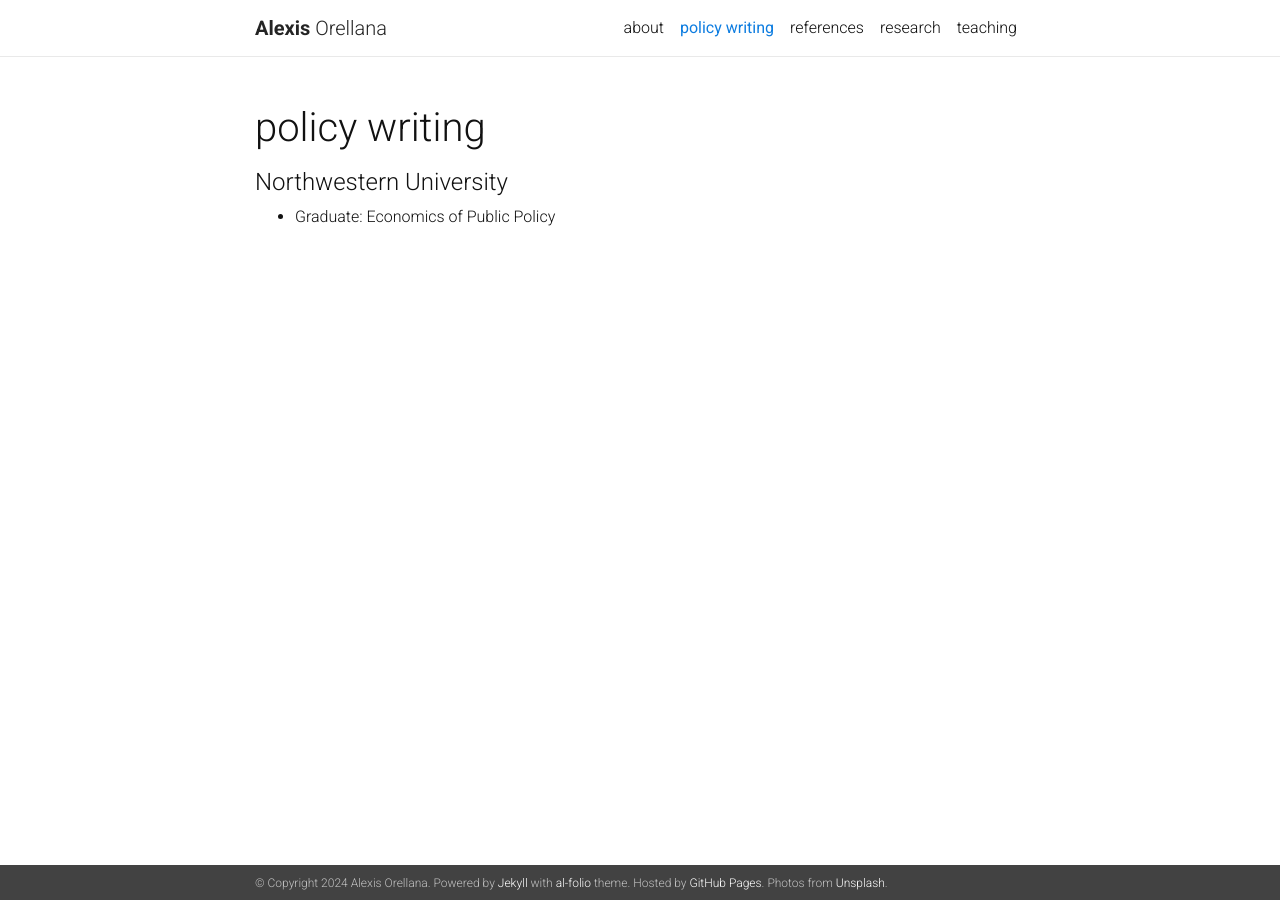
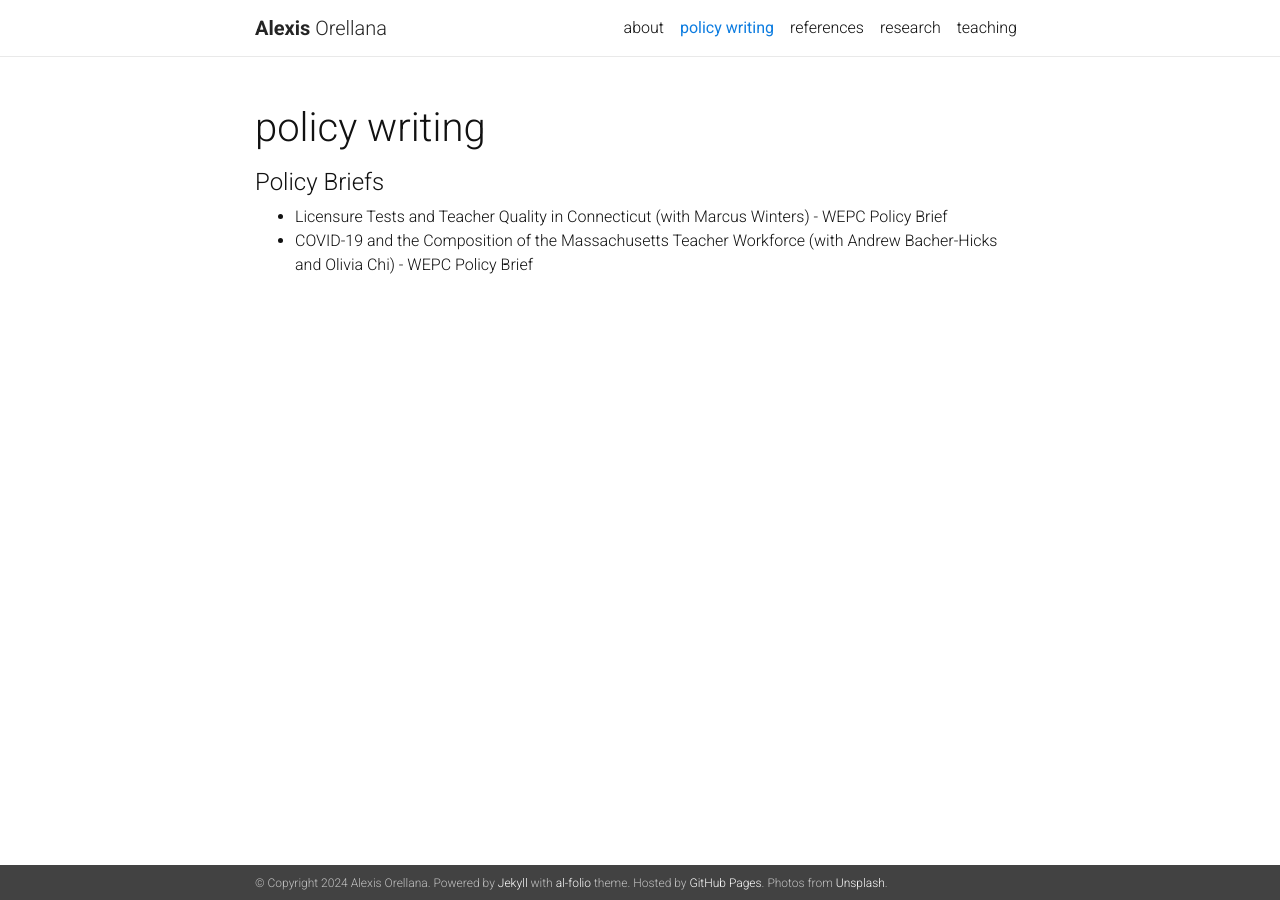
Before and after one commit to alexisorellana/alexisorellana.github.io, a Jekyll site: the page built from _pages/policy.md, in a window 1280 px wide. Built offline with Jekyll 4.4.1, drawn with Linux system fonts in a browser that asks for light colours; nearby versions of some CDN libraries; a style sheet for code colours, icons or effects is not loaded.

Commit message:
update 05-10

```diff
--- a/_pages/policy.md
+++ b/_pages/policy.md
@@ -1,13 +1,20 @@
 ---
 layout: page
-permalink: /policy/
+permalink: /z_policy/
 title: policy writing
 description:
 #Materials for courses you taught. Replace this text with your description.
 nav: true
 ---
 
-#### Northwestern University
+#### Policy Briefs
 <ul>
-<li> Graduate: Economics of Public Policy </li>
+
+
+<li> <a href="{{ site.baseurl }}/assets/pdf/CKOP_11_15_23.pdf" target="_blank"></a>
+Licensure Tests and Teacher Quality in Connecticut (with Marcus Winters) - WEPC Policy Brief </li>
+
+<li> <a href="{{ site.baseurl }}/assets/pdf/CKOP_11_15_23.pdf" target="_blank"></a>
+COVID-19 and the Composition of the Massachusetts Teacher Workforce (with Andrew Bacher-Hicks and Olivia Chi) - WEPC Policy Brief </li>
+
 </ul>
```
Also changed, not shown: _pages/research.md (+3 -1 lines).
